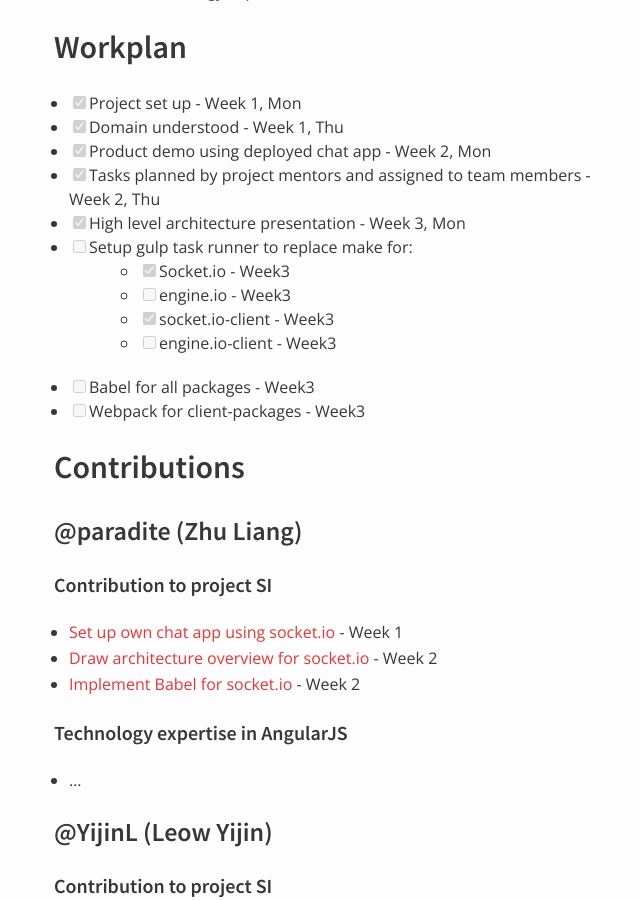
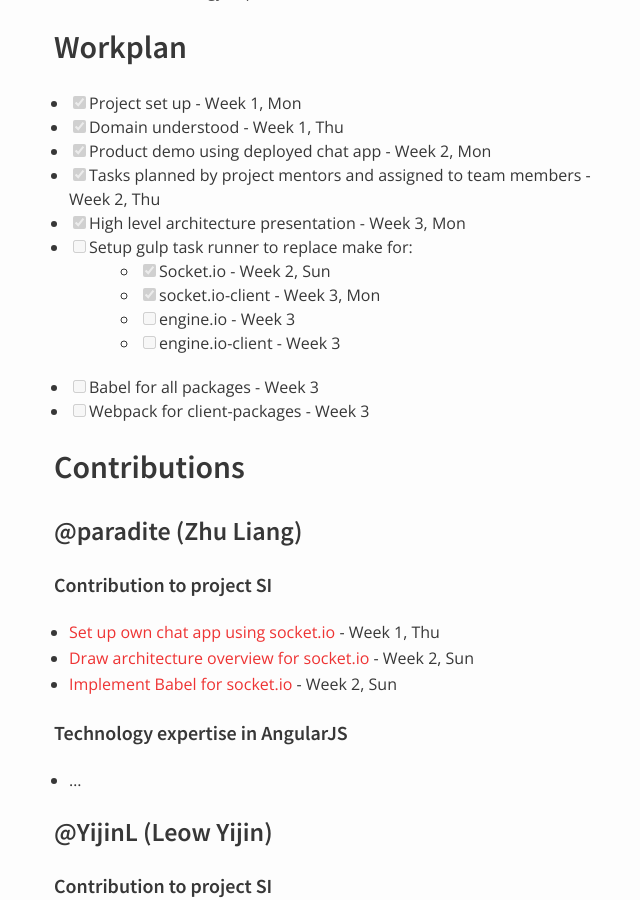
Before and after one commit to nus-oss/cs3281-AY1516S2-website, a Jekyll site: the page built from teams/socketio.md, in a window 1280 px wide and 900 px high, scrolled down 601 px. Shown: the whole window, without its empty margins (316-956 px from the left). Built offline with Jekyll 4.4.1, drawn with Linux system fonts in a browser that asks for light colours.

Commit message:
added days of the week

```diff
--- a/teams/socketio.md
+++ b/teams/socketio.md
@@ -26,21 +26,21 @@
 * [x] Tasks planned by project mentors and assigned to team members - Week 2, Thu
 * [x] High level architecture presentation - Week 3, Mon
 * [ ] Setup gulp task runner to replace make for:
-  * [x] Socket.io - Week3
-  * [ ] engine.io - Week3
-  * [x] socket.io-client - Week3
-  * [ ] engine.io-client - Week3
-* [ ] Babel for all packages - Week3
-* [ ] Webpack for client-packages - Week3
+  * [x] Socket.io - Week 2, Sun
+  * [x] socket.io-client - Week 3, Mon
+  * [ ] engine.io - Week 3
+  * [ ] engine.io-client - Week 3
+* [ ] Babel for all packages - Week 3
+* [ ] Webpack for client-packages - Week 3
 
 ## Contributions
 
 ### @paradite (Zhu Liang)
 
 #### Contribution to project SI
-* [Set up own chat app using socket.io](https://github.com/paradite/socket-io-chat) - Week 1
-* [Draw architecture overview for socket.io](http://www.gliffy.com/go/publish/9806563) - Week 2
-* [Implement Babel for socket.io](https://github.com/nus-fboa2016-si/socket.io/blame/babel/gulpfile.js) - Week 2
+* [Set up own chat app using socket.io](https://github.com/paradite/socket-io-chat) - Week 1, Thu
+* [Draw architecture overview for socket.io](http://www.gliffy.com/go/publish/9806563) - Week 2, Sun
+* [Implement Babel for socket.io](https://github.com/nus-fboa2016-si/socket.io/blame/babel/gulpfile.js) - Week 2, Sun
 
 #### Technology expertise in AngularJS
 * ...
```
